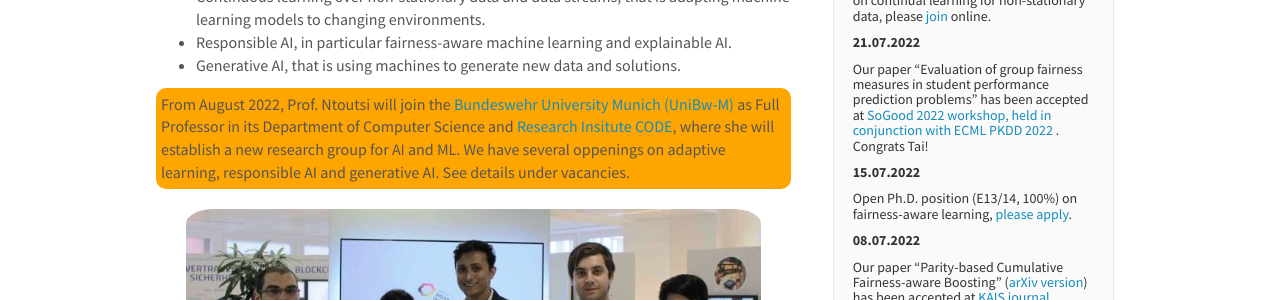
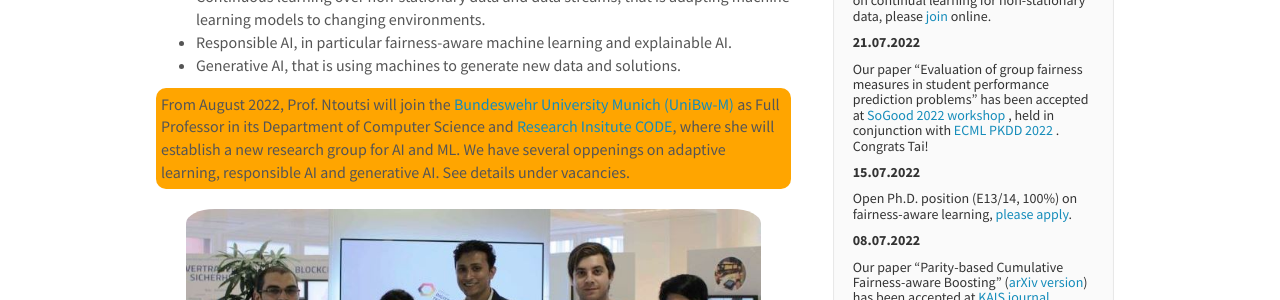
Before and after one commit to AIML-research/AIML-research.github.io, a Jekyll site: the page built from _pages/home.md, in a window 1280 px wide. Shown: the part 295-595 px from the top of the page. Built offline with Jekyll 4.4.1, drawn with Linux system fonts in a browser that asks for light colours; nearby versions of some CDN libraries; some of the changed lines change nothing that is shown.

Commit message:
Update news.yml

```diff
--- a/_data/news.yml
+++ b/_data/news.yml
@@ -1,7 +1,7 @@
 - date: 29.07.2022
   headline: Florian Mies presents his master thesis on continual learning for non-stationary data, please <a href="https://fu-berlin.webex.com/fu-berlin/j.php?MTID=m957b7f4aeeb484e38aab4d060f49e0af" target="_new">join</a> online.
 - date: 21.07.2022
-  headline: Our paper "Evaluation of group fairness measures in student performance prediction problems" has been accepted at <a href = "https://sites.google.com/view/ecmlpkddsogood2022" target ="_new"> SoGood 2022 workshop, held in conjunction with ECML PKDD 2022 </a>. Congrats Tai!
+  headline: Our paper "Evaluation of group fairness measures in student performance prediction problems" has been accepted at <a href = "https://sites.google.com/view/ecmlpkddsogood2022" target ="_new"> SoGood 2022 workshop </a>, held in conjunction with <a href = "https://2022.ecmlpkdd.org/" target = "_new">ECML PKDD 2022 </a>. Congrats Tai!
 - date: 15.07.2022
   headline: Open Ph.D. position (E13/14, 100%) on fairness-aware learning, <a href = "https://www.unibw.de/code/karriere/stellenausschreibung-en_aiml_fairness-aware-learning.pdf" target = "_new">please apply</a>.
 - date: 08.07.2022
```
